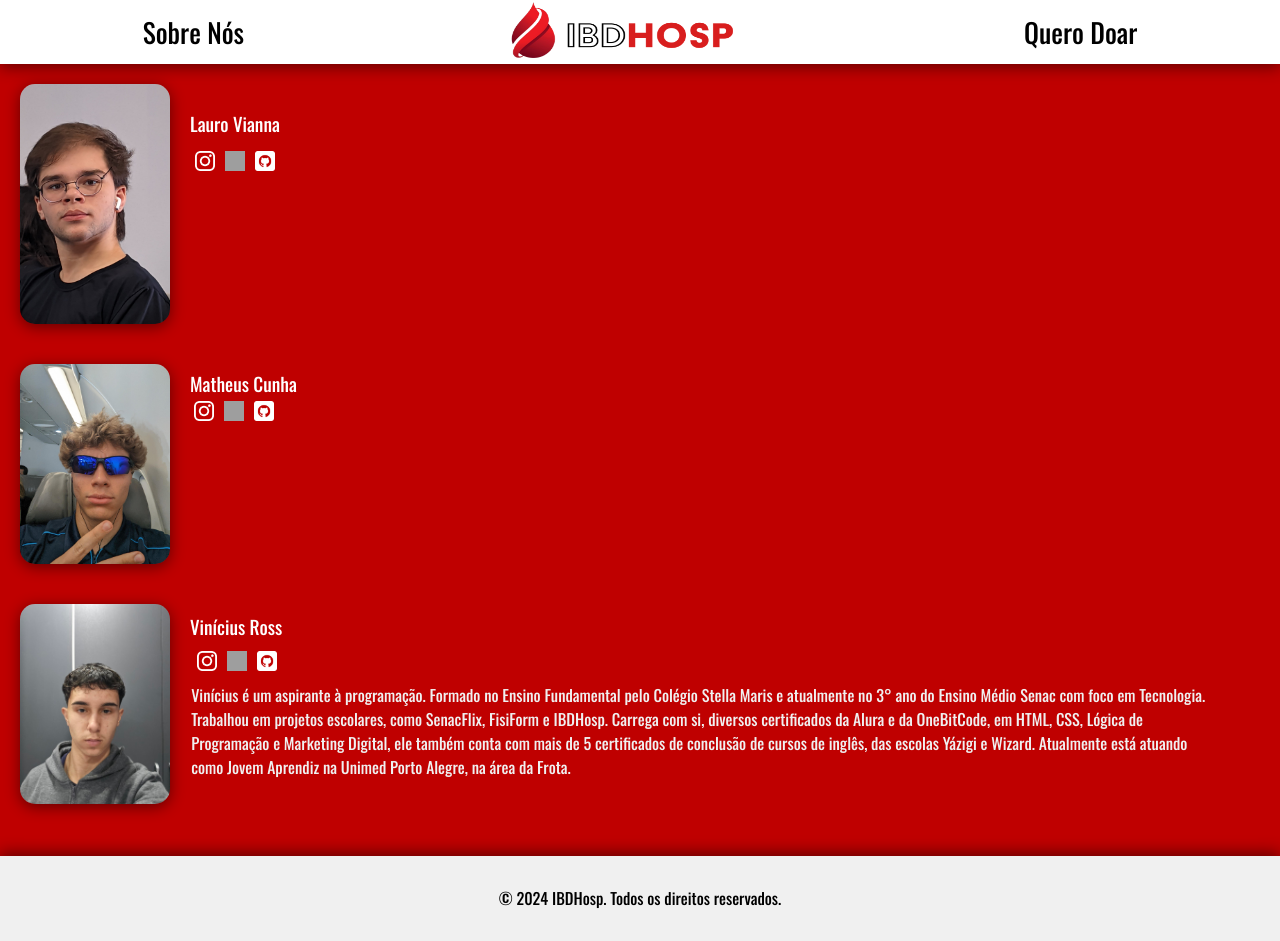
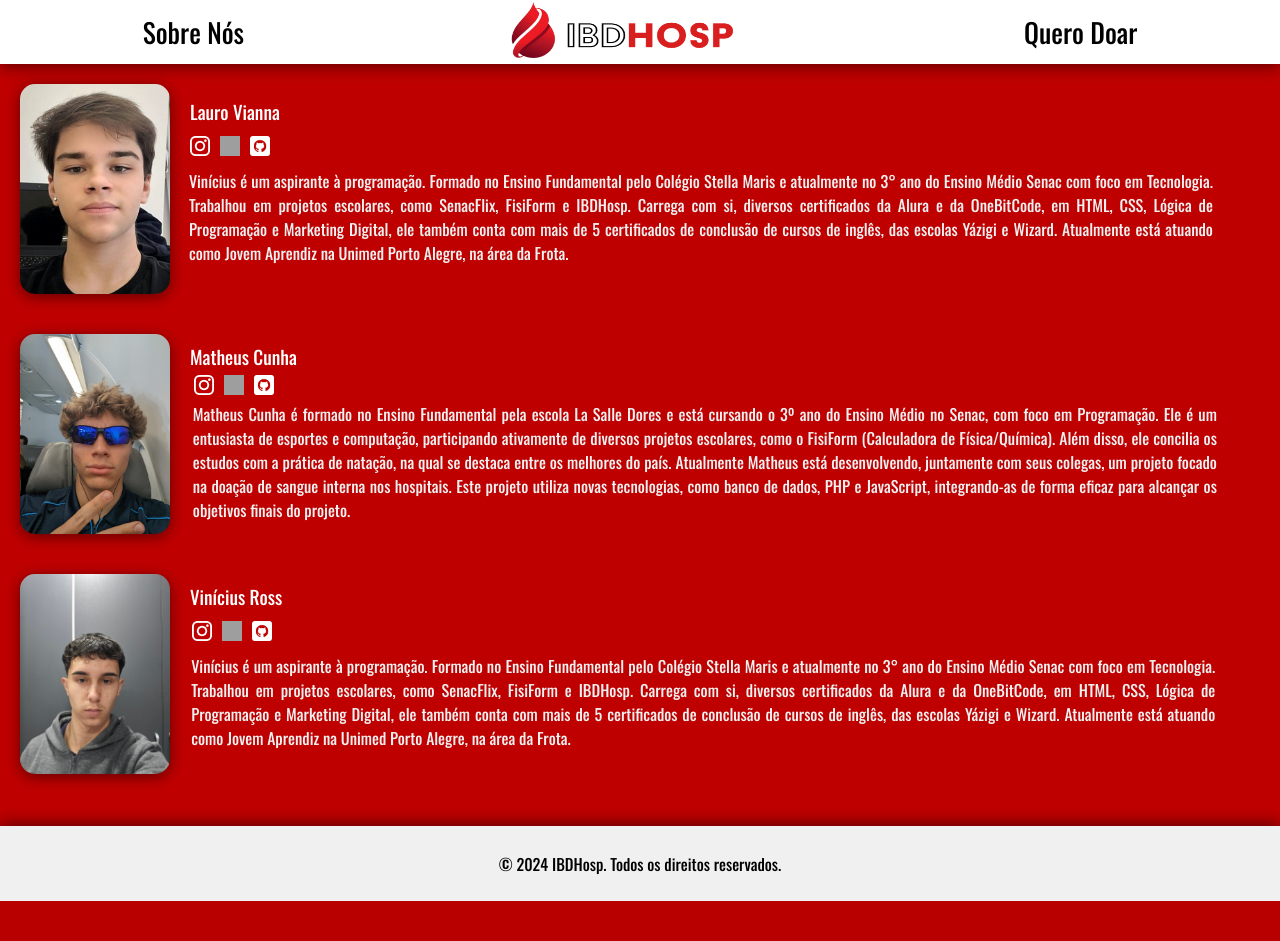
Before and after one commit to viniross/doacaoDeSangueInternaNosHospitais, a PHP site: the page made by sobrenós.html in a window 1280 px wide. After the commit the page ends 901 px from the top, so only its background shows below. Run offline with PHP 8.4, Linux system fonts and the light colour scheme; grey boxes are pictures that could not be loaded.

Commit message:
FINALIZAÇÃO DO SOBRE NÓS

```diff
--- a/index.css
+++ b/index.css
@@ -13,6 +13,7 @@
     margin-right: 150px;
     margin-left: 145px;
     text-align: center;
+    text-align: justify;
 }
 
 body {
@@ -145,6 +146,6 @@ footer {
     margin-top: 3.5rem;
     text-align: center;
     background-color: #F0F0F0;
-    padding: 20px;
+    padding: 2%;
     box-shadow: 0px -3px 15px rgba(0, 0, 0, 0.49);
 }
--- a/sobrenós.css
+++ b/sobrenós.css
@@ -81,7 +81,7 @@ header {
     display: flex;
     justify-content: center;
     margin-bottom: 81px;
-    margin-left: -90px;
+    margin-left: -95px;
 }
 
 .infos a {
@@ -91,7 +91,7 @@ header {
 #infos_cunha {
     display: flex;
     justify-content: center;
-    margin-bottom: 100px;
+    margin-bottom: 93px;
     margin-left: -108px;
 }
 
@@ -149,8 +149,9 @@ header {
     width: 80%;
     height: auto;
     color: #F0F0F0;
-    margin-left: -91px;
+    margin-left: -86px;
     margin-top: 55px;
+    text-align: justify;
     /* margin-bottom: auto; */
 }
 
@@ -168,6 +169,6 @@ footer {
     margin-top: 2rem;
     text-align: center;
     background-color: #F0F0F0;
-    padding: 2.4%;
+    padding: 2%;
     box-shadow: 0px -3px 15px rgba(0, 0, 0, 0.49);
 }
--- a/sobrenós.html
+++ b/sobrenós.html
@@ -25,24 +25,25 @@
     </header>
 
         <div class="wrapper-content">
-            <img class="fotos_perfil" src="IMAGENS/lauro.png" alt="">
-            <h3 class="icons">Lauro Vianna </h3>
+            <img class="fotos_perfil" src="IMAGENS/lauro.png" alt="" width="150px" height="210px">
+            <h3 id="names">Lauro Vianna</h3>
             <div class="infos">
                 <a href="https://www.instagram.com/_viannalauro?igsh=OWwwZHpidnJqZWN4" target=”_blank”><img id="instalauro" src="IMAGENS/logotipo-do-instagram.png" alt=""></a>
                 <a href="https://www.linkedin.com/in/lauro-abad-vianna-665566240?utm_source=share&utm_campaign=share_via&utm_content=profile&utm_medium=android_app" target=”_blank”><img id="linkedin_lauro" src="IMAGENS/logotipo-do-linkedin.png" alt=""></a>
                 <a href="https://github.com/laurooo" target="_blank"><img id="github_lauro" src="IMAGENS/github.png" alt=""></a>
             </div>
+            <p id="text_vini">Vinícius é um aspirante à programação. Formado no Ensino Fundamental pelo Colégio Stella Maris e atualmente no 3° ano do Ensino Médio Senac com foco em Tecnologia. Trabalhou em projetos escolares, como SenacFlix, FisiForm e IBDHosp. Carrega com si, diversos certificados da Alura e da OneBitCode, em HTML, CSS, Lógica de Programação e Marketing Digital, ele também conta com mais de 5 certificados de conclusão de cursos de inglês, das escolas Yázigi e Wizard. Atualmente está atuando como Jovem Aprendiz na Unimed Porto Alegre, na área da Frota.</p>
         </div>
 
         <div class="wrapper-content">
             <img class="fotos_perfil" src="IMAGENS/Cunha.png" alt="">
-            <h3 class="icons_cunha">Matheus Cunha</h3>
+            <h3 id="names">Matheus Cunha</h3>
             <div id="infos_cunha">
                 <a href="https://www.instagram.com/math3us.cunha/" target=”_blank”><img id="instacunha" src="IMAGENS/logotipo-do-instagram.png" alt=""></a>
                 <a href="https://www.linkedin.com/in/matheus-cunha-7b5347284?utm_source=share&utm_campaign=share_via&utm_content=profile&utm_medium=android_app" target="_blank"><img id="linkedin_cunha" src="IMAGENS/logotipo-do-linkedin.png" alt=""></a>
                 <a href="https://github.com/Matheus1464" target="_blank"><img id="github_cunha" src="IMAGENS/github.png" alt=""></a>
             </div>
-
+            <p id="text_vini">Matheus Cunha é formado no Ensino Fundamental pela escola La Salle Dores e está cursando o 3º ano do Ensino Médio no Senac, com foco em Programação. Ele é um entusiasta de esportes e computação, participando ativamente de diversos projetos escolares, como o FisiForm (Calculadora de Física/Química). Além disso, ele concilia os estudos com a prática de natação, na qual se destaca entre os melhores do país. Atualmente Matheus está desenvolvendo, juntamente com seus colegas, um projeto focado na doação de sangue interna nos hospitais. Este projeto utiliza novas tecnologias, como banco de dados, PHP e JavaScript, integrando-as de forma eficaz para alcançar os objetivos finais do projeto.</p>
         </div>
 
         <div class="wrapper-content">
```
Also changed, not shown: IMAGENS/lauro.png.
